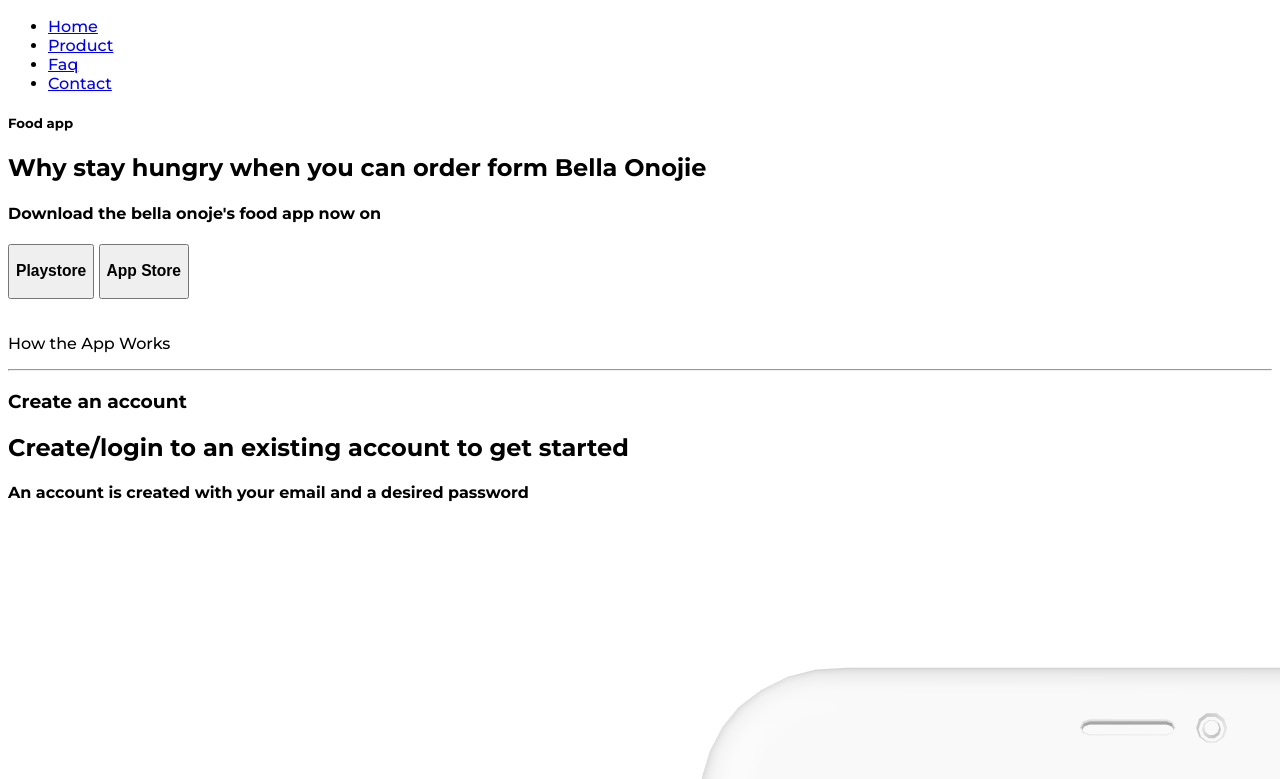
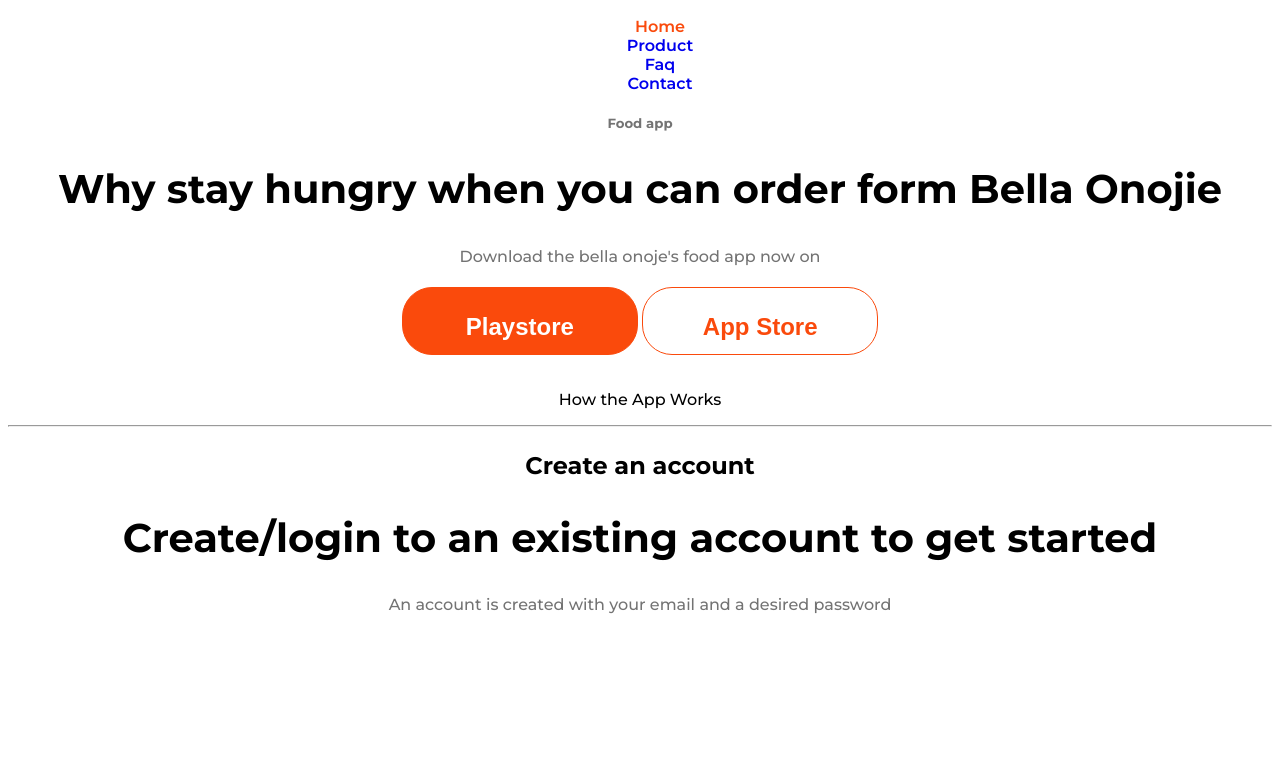
Before and after one commit to ryan0343/mtm6201-midterm, a plain HTML site: page index.html in a window 1280 px wide. Shown: the part 927-1706 px from the top of the page. Drawn offline with Linux system fonts and the light colour scheme.

Commit message:
adds basic global styling and variables

```diff
--- a/css/main.css
+++ b/css/main.css
@@ -1,12 +1,94 @@
+/* === VARIABLES AND GLOBAL VALUES === */
 :root{
     --color-primary:#FA4A0C;
+
     --color-grey: #737373;
+    --color-light-grey: #BDBDBD;
+
     --color-black: #252B42;
+    --color-white: #fff;
+    --color-offwhite: #FAFAFA;
+
     --color-divider: #E4E4E4;
     --color-botbanner:#252B42;
+    --color-transparent: #ffffff00;
+
+    --fontweight-reg: 500;
+    --fontweight-med: 600;
+    --fontweight-bold: 700;
 
 }
 
+/* === MOBILE CONTAINER STYLE === */
+.container {
+
+}
+
+/* === TEXT STYLE === */
 html{
     font-family: "Montserrat", sans-serif;
+    text-align: center;
+    box-sizing: border-box;
 }
+
+h1, h2, h3 {
+    font-weight: var(--fontweight-bold);
+}
+
+h2 {
+    font-size: 2.5rem;
+}
+
+h3 {
+    font-size: 1.5rem;
+}
+
+h4, h5 {
+    color: var(--color-grey);
+}
+
+h4 {
+    font-weight: var(--fontweight-reg);
+}
+
+h5 {
+    font-weight: var(--fontweight-bold);
+}
+
+/* === GLOBAL NAV STYLE === */
+.current{
+    color: var(--color-primary)
+}
+
+.nav-list {
+    list-style: none;
+}
+
+.nav-list a{
+    font-weight: var(--fontweight-med);
+    text-decoration: none;
+}
+
+
+/* === MAIN HEADER CONTENT === */
+
+/* Lays out size and shape of banner  */
+.buttonHeader {
+    width: 236px;
+    height: 68px;
+    padding: 16px, 0px, 16px, 0px;
+    border-radius: 30px;
+    border: solid 1px var(--color-primary);
+}
+
+/* Styles orange buttons */
+.buttonOran {
+    background-color: var(--color-primary);
+    color: var(--color-white);
+}
+
+/* Styles transparent buttons */
+.buttonClear {
+    background-color: var(--color-transparent);
+    color: var(--color-primary);
+}
```
